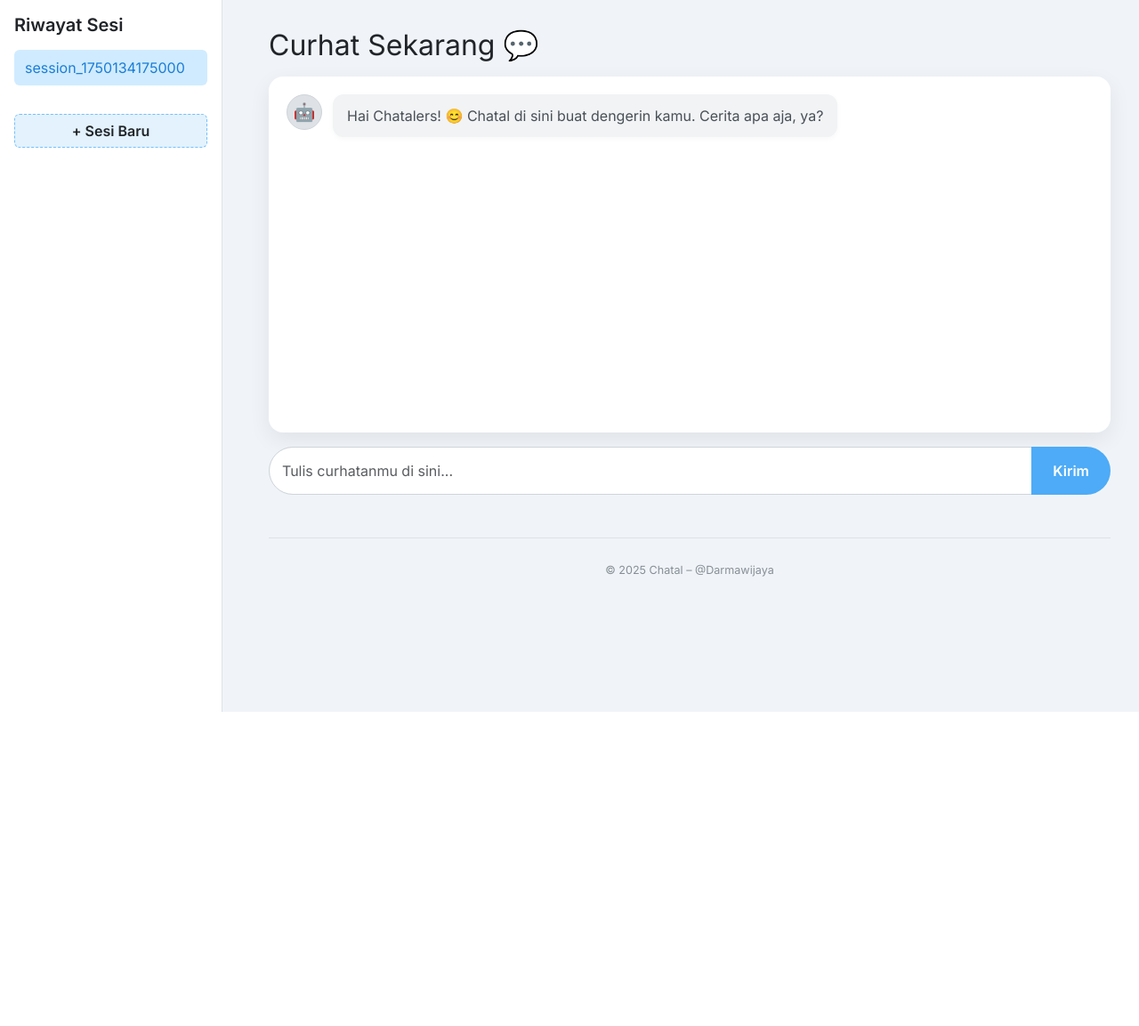
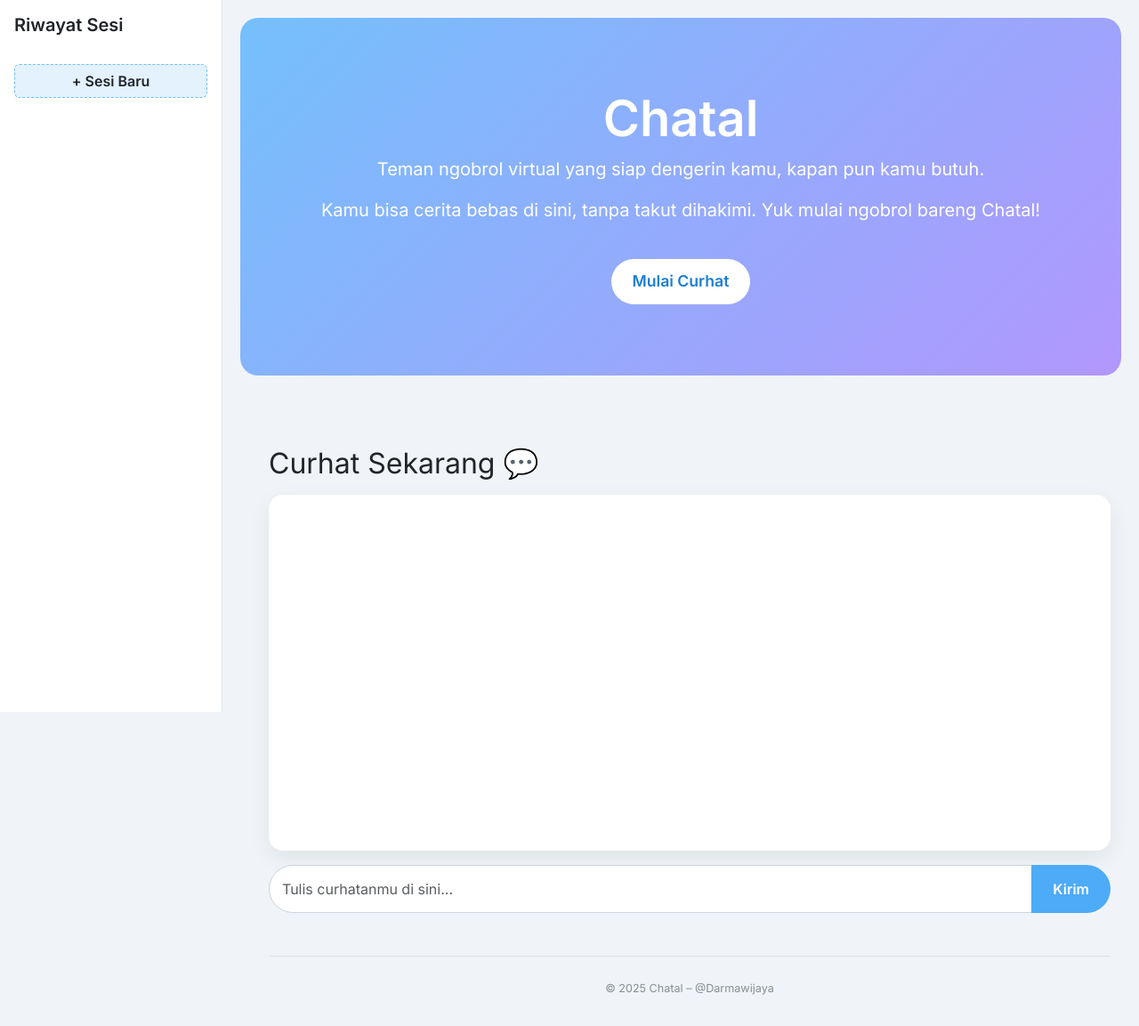
Before and after one commit to darmawijaya1/chatalai, a Flask app: page /chat in a window 1280 px wide. Shown: the whole page at 89% size. Before the commit the page ends 800 px from the top, so only its background shows below. Run offline with Flask 3, Linux system fonts and the light colour scheme.

Commit message:
Update chat.html

```diff
--- a/templates/chat/chat.html
+++ b/templates/chat/chat.html
@@ -5,10 +5,9 @@
   <meta name="dicoding:email" content="adarmawijaya7@gmail.com" />
   <meta name="dicoding:email" content="khaerullatif21@gmail.com" />
   <meta name="dicoding:email" content="prdnmhmdh@gmail.com" />
-  <meta name="viewport" content="width=device-width, initial-scale=1, shrink-to-fit=no">
-  <link rel="apple-touch-icon" sizes="76x76" href="./assets/img/apple-icon.png">
+  <meta name="viewport" content="width=device-width, initial-scale=1" />
+  <title>Chatal – Chat Kesehatan Mental</title>
   <link rel="icon" type="image/png" href="./assets/img/logos/Chatal-primary.png">
-  <title>Chatal – Chat Kesehatan Mental</title>
   <link href="https://cdn.jsdelivr.net/npm/bootstrap@5.3.2/dist/css/bootstrap.min.css" rel="stylesheet" />
   <link href="https://fonts.googleapis.com/css2?family=Inter:wght@400;600&display=swap" rel="stylesheet" />
   <style>
@@ -16,6 +15,39 @@
       font-family: "Inter", sans-serif;
       background-color: #f0f4f8;
       margin: 0;
+    }
+
+    .hero {
+      background: linear-gradient(135deg, #74c0fc, #b197fc);
+      padding: 80px 20px;
+      text-align: center;
+      border-radius: 20px;
+      color: #fff;
+      margin: 20px 20px 60px 270px;
+    }
+
+    .hero h1 {
+      font-size: 3.5rem;
+      font-weight: bold;
+    }
+
+    .hero p {
+      font-size: 1.25rem;
+    }
+
+    .hero .btn {
+      margin-top: 1.5rem;
+      font-size: 1.1rem;
+      padding: 12px 24px;
+      border-radius: 30px;
+      background: #fff;
+      color: #1c7ed6;
+      font-weight: 600;
+      border: none;
+    }
+
+    .hero .btn:hover {
+      background-color: #d0ebff;
     }
 
     .sidebar {
@@ -46,6 +78,9 @@
       border-radius: 6px;
       cursor: pointer;
       background-color: #f8f9fa;
+      overflow: hidden;
+      white-space: nowrap;
+      text-overflow: ellipsis;
     }
 
     .session-list li.active,
@@ -65,6 +100,7 @@
     .main {
       margin-left: 270px;
       padding: 2rem;
+      padding-top: 20px;
     }
 
     #chat-box {
@@ -154,6 +190,14 @@
     <button class="btn new-session-btn" onclick="createNewSession()">+ Sesi Baru</button>
   </div>
 
+  <!-- Hero Section -->
+  <section class="hero">
+    <h1>Chatal</h1>
+    <p>Teman ngobrol virtual yang siap dengerin kamu, kapan pun kamu butuh.</p>
+    <p>Kamu bisa cerita bebas di sini, tanpa takut dihakimi. Yuk mulai ngobrol bareng Chatal!</p>
+    <a href="#chat-box" class="btn">Mulai Curhat</a>
+  </section>
+
   <!-- Main Chat Area -->
   <div class="main">
     <h2 class="mb-3">Curhat Sekarang 💬</h2>
@@ -176,18 +220,20 @@
 
     let sessions = JSON.parse(localStorage.getItem("sessions")) || {};
     let currentSessionId = localStorage.getItem("currentSessionId") || createNewSession(true);
+    let pendingRename = false;
 
     function createNewSession(firstTime = false) {
-      const newId = "session_" + Date.now();
-      sessions[newId] = [];
+      const tempId = "session_" + Date.now();
+      sessions[tempId] = [];
       localStorage.setItem("sessions", JSON.stringify(sessions));
-      localStorage.setItem("currentSessionId", newId);
+      localStorage.setItem("currentSessionId", tempId);
+      currentSessionId = tempId;
+      pendingRename = !firstTime;
       if (!firstTime) {
-        currentSessionId = newId;
         renderSessions();
         loadSession();
       }
-      return newId;
+      return tempId;
     }
 
     function renderSessions() {
@@ -209,7 +255,7 @@
     function loadSession() {
       chatBox.innerHTML = "";
       const history = sessions[currentSessionId] || [];
-      if (history.length === 0) {
+      if (history.length === 0 && !chatBox.hasChildNodes()) {
         appendMessage("bot", "Hai Chatalers! 😊 Chatal di sini buat dengerin kamu. Cerita apa aja, ya?");
       } else {
         history.forEach(msg => appendMessage(msg.sender, msg.message));
@@ -233,7 +279,17 @@
       chatBox.appendChild(div);
       chatBox.scrollTop = chatBox.scrollHeight;
 
-      // Save to current session
+      // Rename session on first user message
+      if (sender === "user" && pendingRename) {
+        const newId = "Sesi: " + message.slice(0, 30).replace(/\s+/g, " ").trim();
+        sessions[newId] = sessions[currentSessionId];
+        delete sessions[currentSessionId];
+        currentSessionId = newId;
+        localStorage.setItem("currentSessionId", newId);
+        pendingRename = false;
+        renderSessions();
+      }
+
       sessions[currentSessionId].push({ sender, message });
       localStorage.setItem("sessions", JSON.stringify(sessions));
     }
@@ -261,7 +317,6 @@
       }
     }
 
-    // Enter / Shift+Enter
     userInput.addEventListener("keydown", function (e) {
       if (e.key === "Enter" && !e.shiftKey) {
         e.preventDefault();
@@ -269,7 +324,6 @@
       }
     });
 
-    // Inisialisasi
     renderSessions();
     loadSession();
   </script>
```
